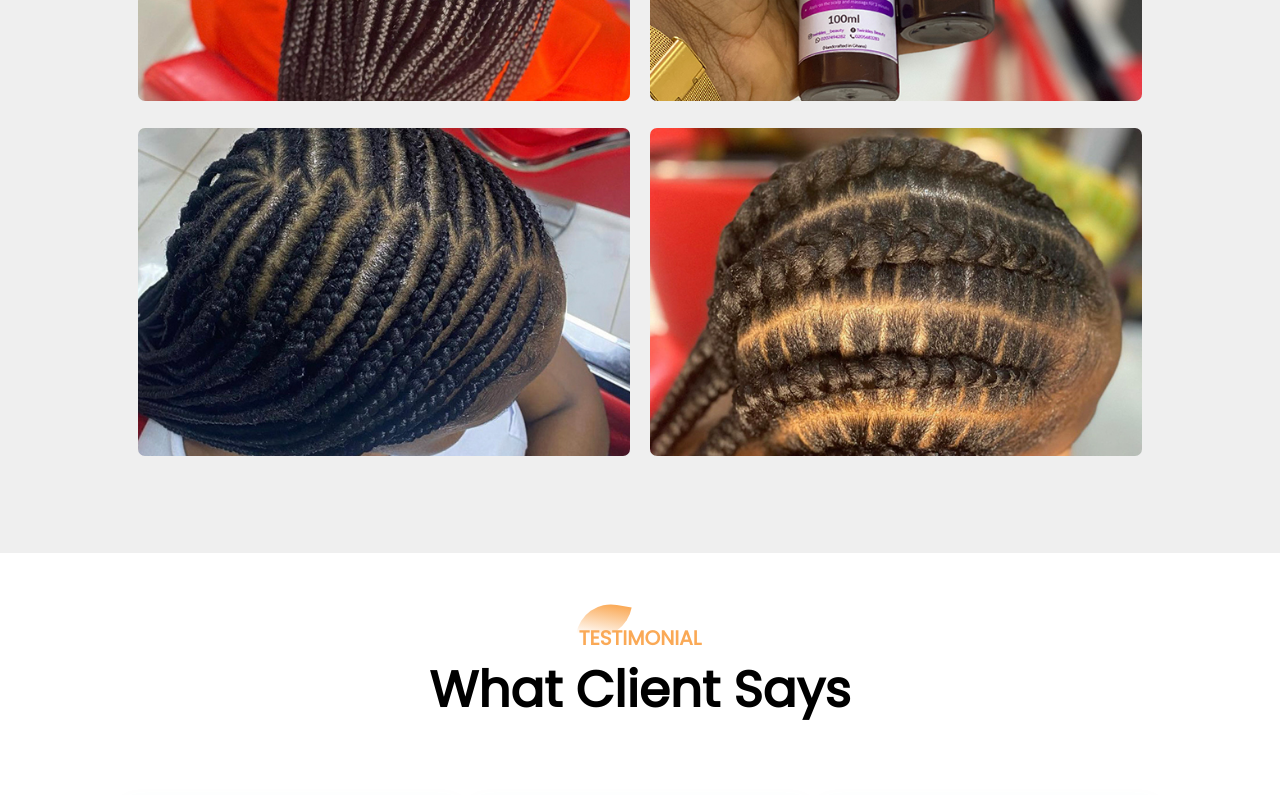
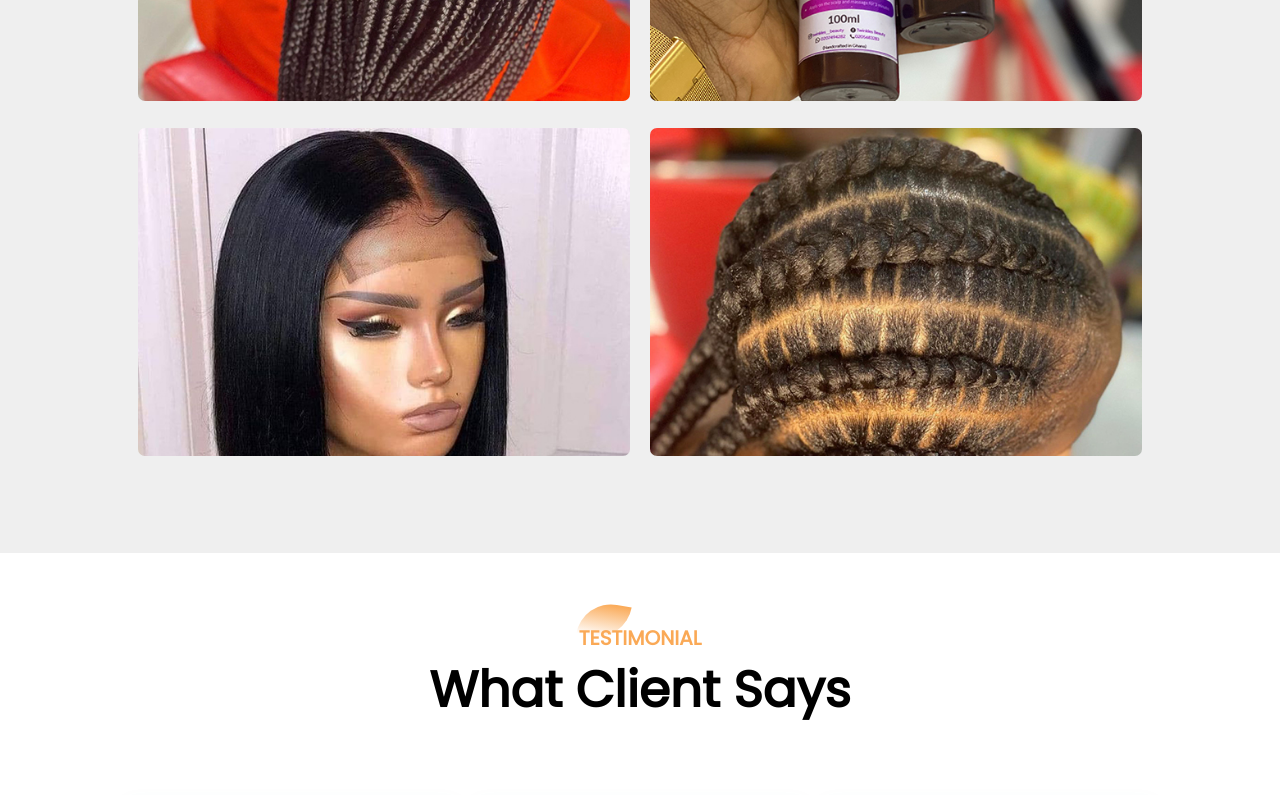
Before and after one commit to Oluwashina/TwinklesBeauty, a plain HTML site: page index.html in a window 1280 px wide. Shown: the part 2040-2835 px from the top of the page. Drawn offline with Linux system fonts and the light colour scheme; some packages are replaced by stand-ins of ours; a script that the page names is missing.

Commit message:
edits made on twinkles page

```diff
--- a/index.html
+++ b/index.html
@@ -120,7 +120,7 @@
             </div>
         </div>
         <div class="single-service">
-            <img src="./images/3.jpg">
+            <img src="./images/wig_1.jpg">
             <div class="overlay"></div>
             <div class="service-desc">
                 <h3>Wig Caps</h3>
```
Also changed, not shown: images/wig_1.jpg (added), images/wig_2.jpg (added).
